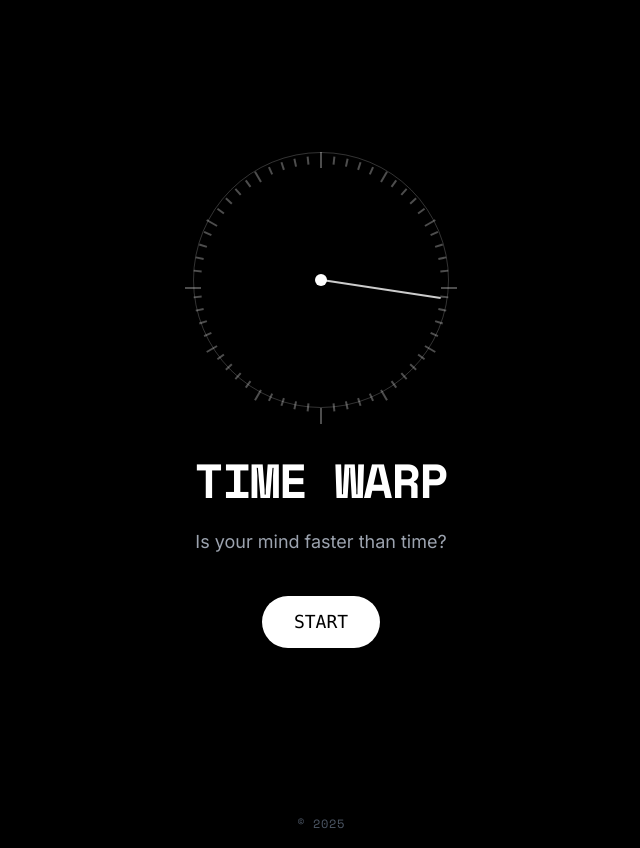
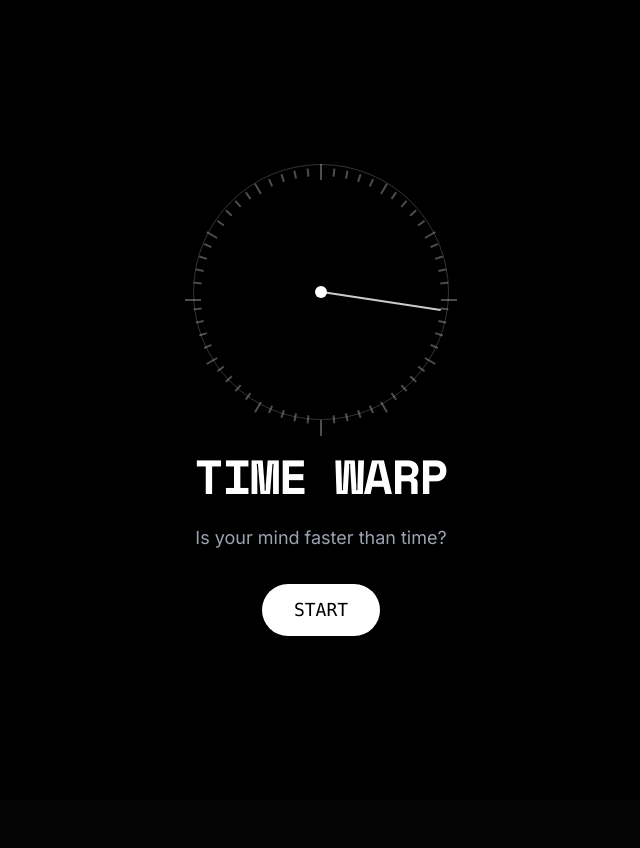
Before and after one commit to galitsky94/timewarp, a React (Vite) app: page / in a window 1280 px wide. Shown: the whole page, without its empty margins (319-959 px from the left). After the commit the page ends 800 px from the top, so only its background shows below. Built offline with nearby package versions, Linux system fonts and the light colour scheme.

Commit message:
Fix: Removed footer and adjusted layout to prevent scrolling

```diff
--- a/src/App.tsx
+++ b/src/App.tsx
@@ -2,7 +2,6 @@ import React, { useState } from 'react';
 import Welcome from './components/Welcome';
 import TestScreen from './components/TestScreen';
 import Results from './components/Results';
-import Footer from './components/Footer';
 import { useTimeWarp } from './hooks/useTimeWarp';
 
 const App: React.FC = () => {
@@ -26,8 +25,8 @@ const App: React.FC = () => {
   };
 
   return (
-    <div className="min-h-screen flex flex-col bg-black text-white">
-      <main className="flex-1">
+    <div className="h-screen flex flex-col bg-black text-white overflow-hidden">
+      <main className="flex-1 flex items-center justify-center">
         {currentScreen === 'welcome' && (
           <Welcome onStart={handleStartTest} />
         )}
@@ -40,8 +39,6 @@ const App: React.FC = () => {
           <Results result={result} onTryAgain={handleTryAgain} />
         )}
       </main>
-
-      {currentScreen !== 'test' && <Footer />}
     </div>
   );
 };
--- a/src/components/Results.tsx
+++ b/src/components/Results.tsx
@@ -20,7 +20,7 @@ const Results: React.FC<ResultsProps> = ({ result, onTryAgain }) => {
   );
 
   return (
-    <div className="flex flex-col items-center justify-center min-h-screen max-w-md mx-auto px-4 py-8">
+    <div className="flex flex-col items-center justify-center w-full h-full px-4">
       <div className="mono text-xs tracking-widest text-gray-500 mb-2">YOUR RESULT</div>
 
       <div className="text-7xl font-mono font-bold text-white mb-1">
@@ -28,17 +28,17 @@ const Results: React.FC<ResultsProps> = ({ result, onTryAgain }) => {
         <span className="text-2xl">s</span>
       </div>
 
-      <div className="mb-10 text-center">
+      <div className="mb-6 text-center">
         <p className="text-gray-400 text-sm mb-1">
           You were {formattedAccuracy}s {isEarly ? 'early' : 'late'}
         </p>
         <h2 className="text-white text-xl font-mono tracking-wide">{category.label.toUpperCase()}</h2>
       </div>
 
-      <div className="w-full h-px bg-white/10 mb-10"></div>
+      <div className="w-full h-px bg-white/10 mb-6 max-w-xs"></div>
 
       <div className="text-xs text-gray-500 mono tracking-wider mb-1">TIME PERCEPTION</div>
-      <p className="text-gray-300 text-center mb-10 text-sm max-w-xs">{category.description}</p>
+      <p className="text-gray-300 text-center mb-6 text-sm max-w-xs">{category.description}</p>
 
       <div className="flex flex-col space-y-4 w-full max-w-xs">
         <button
--- a/src/components/TestScreen.tsx
+++ b/src/components/TestScreen.tsx
@@ -49,9 +49,9 @@ const TestScreen: React.FC<TestScreenProps> = ({ onStop }) => {
   }, []);
 
   return (
-    <div className="flex flex-col items-center justify-center min-h-screen bg-black">
+    <div className="flex flex-col items-center justify-center w-full h-full">
       {/* Minimal clock visualization */}
-      <div className="relative w-80 h-80 mb-16">
+      <div className="relative w-80 h-80 mb-12">
         <div className="absolute inset-0 rounded-full border border-white/20 flex items-center justify-center overflow-hidden">
           {clockMarkers}
 
@@ -74,7 +74,7 @@ const TestScreen: React.FC<TestScreenProps> = ({ onStop }) => {
       </div>
 
       {showTip && (
-        <div className="absolute top-1/4 text-white/50 text-sm animate-fade-out mono tracking-wide">
+        <div className="absolute text-white/50 text-sm animate-fade-out mono tracking-wide">
           Feel the time passing...
         </div>
       )}
--- a/src/components/Welcome.tsx
+++ b/src/components/Welcome.tsx
@@ -25,8 +25,8 @@ const Welcome: React.FC<WelcomeProps> = ({ onStart }) => {
   });
 
   return (
-    <div className="flex flex-col items-center justify-center min-h-screen text-center px-4 max-w-xl mx-auto">
-      <div className="relative w-64 h-64 mb-12">
+    <div className="flex flex-col items-center justify-center w-full h-full px-4 text-center max-w-xl mx-auto">
+      <div className="relative w-64 h-64 mb-8">
         <div className="absolute inset-0 rounded-full border border-white/20 flex items-center justify-center">
           {clockMarkers}
           <div className="absolute w-3 h-3 rounded-full bg-white z-10"></div>
@@ -47,7 +47,7 @@ const Welcome: React.FC<WelcomeProps> = ({ onStart }) => {
         TIME WARP
       </h1>
 
-      <p className="text-gray-400 mb-10 text-lg max-w-xs">
+      <p className="text-gray-400 mb-8 text-lg max-w-xs">
         Is your mind faster than time?
       </p>
 
```
